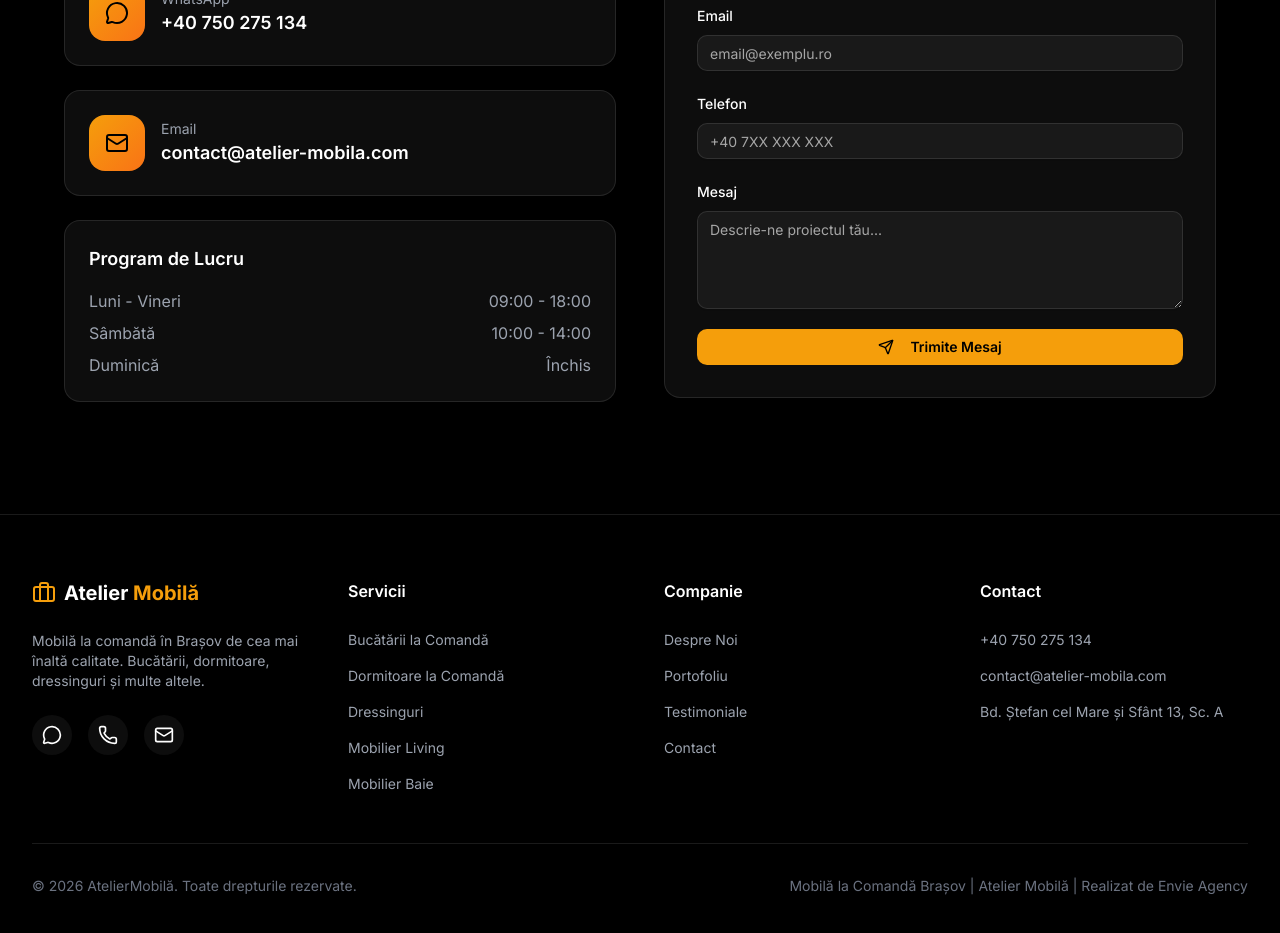
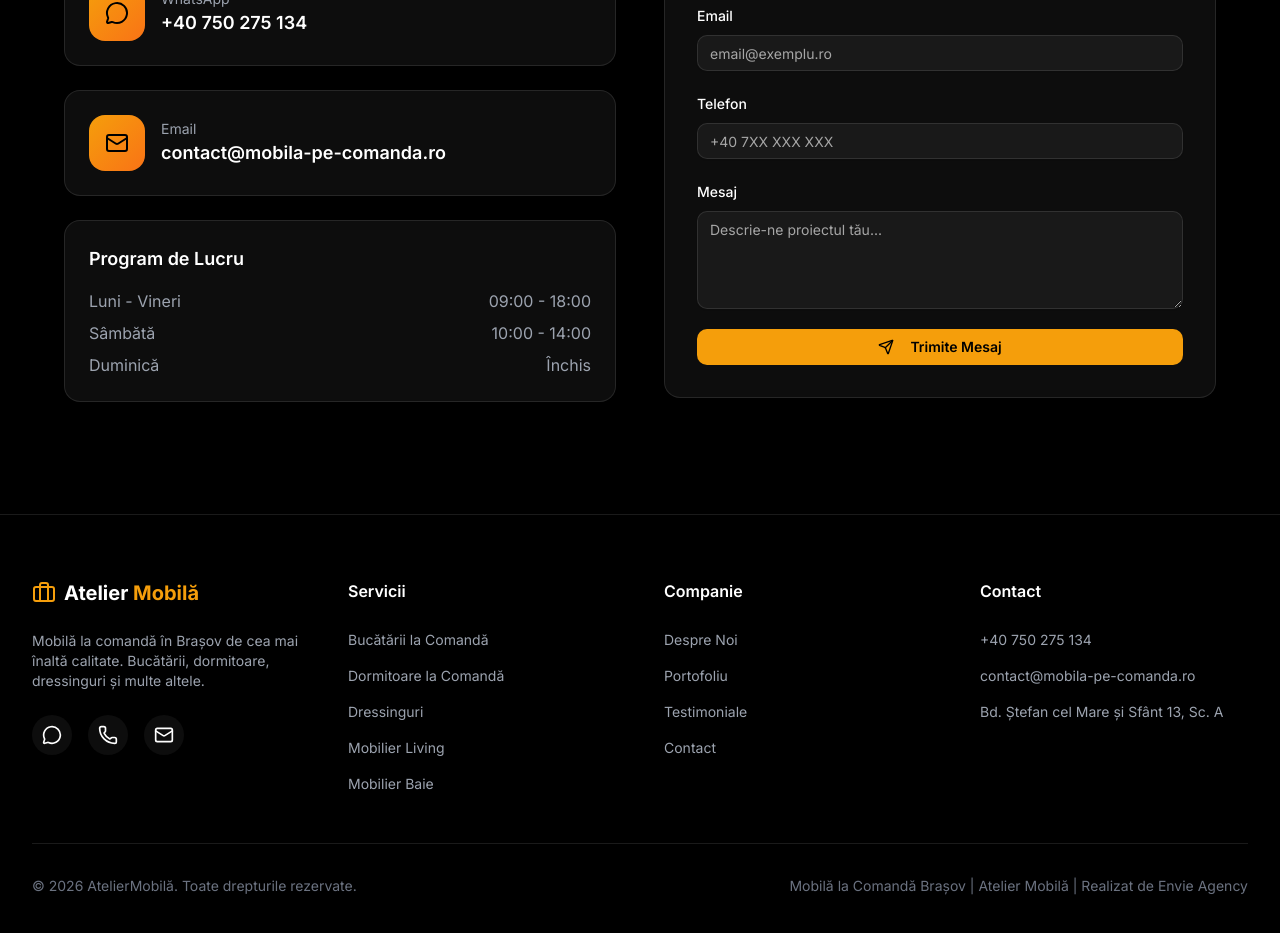
Before and after one commit to comanrazvan17/site-tata, a React (Vite) app: page / in a window 1280 px wide. Shown: the part 5920-6853 px from the top of the page. Built offline with nearby package versions, Linux system fonts and the light colour scheme.

Commit message:
Update App.tsx

```diff
--- a/src/App.tsx
+++ b/src/App.tsx
@@ -645,7 +645,7 @@ function ContactSection() {
   const contactInfo = [
     { icon: Phone, label: 'Telefon', value: '+40 750 275 134', href: 'tel:+40750275134' },
     { icon: MessageCircle, label: 'WhatsApp', value: '+40 750 275 134', href: 'https://wa.me/40750275134' },
-    { icon: Mail, label: 'Email', value: 'contact@atelier-mobila.com', href: 'mailto:contact@mobila-pe-comanda.ro' },
+    { icon: Mail, label: 'Email', value: 'contact@mobila-pe-comanda.ro', href: 'mailto:contact@mobila-pe-comanda.ro' },
   ];
 
   return (
@@ -805,7 +805,7 @@ function Footer() {
     ],
     contact: [
       { label: '+40 750 275 134', href: 'tel:+40750275134' },
-      { label: 'contact@atelier-mobila.com', href: 'mailto:contact@atelier-mobila.com' },
+      { label: 'contact@mobila-pe-comanda.ro', href: 'mailto:contact@mobila-pe-comanda.ro' },
       { label: 'Bd. Ștefan cel Mare și Sfânt 13, Sc. A', href: '#' },
     ],
   };
@@ -833,7 +833,7 @@ function Footer() {
               <a href="tel:+40750275134" className="w-10 h-10 bg-white/5 rounded-full flex items-center justify-center hover:bg-amber-500 hover:text-black transition-colors">
                 <Phone className="w-5 h-5" />
               </a>
-              <a href="mailto:contact@atelier-mobila.com" className="w-10 h-10 bg-white/5 rounded-full flex items-center justify-center hover:bg-amber-500 hover:text-black transition-colors">
+              <a href="mailto:contact@mobila-pe-comanda.ro" className="w-10 h-10 bg-white/5 rounded-full flex items-center justify-center hover:bg-amber-500 hover:text-black transition-colors">
                 <Mail className="w-5 h-5" />
               </a>
             </div>
```
